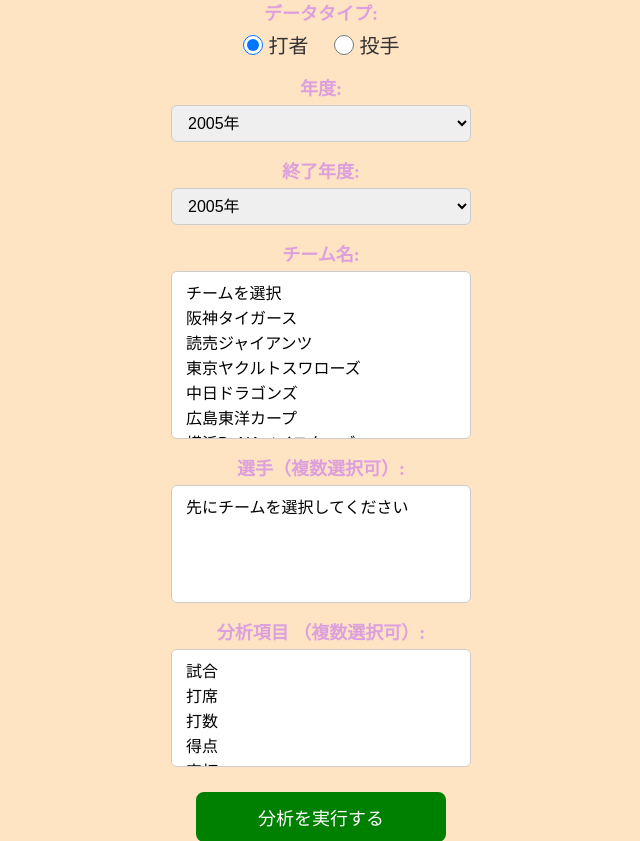
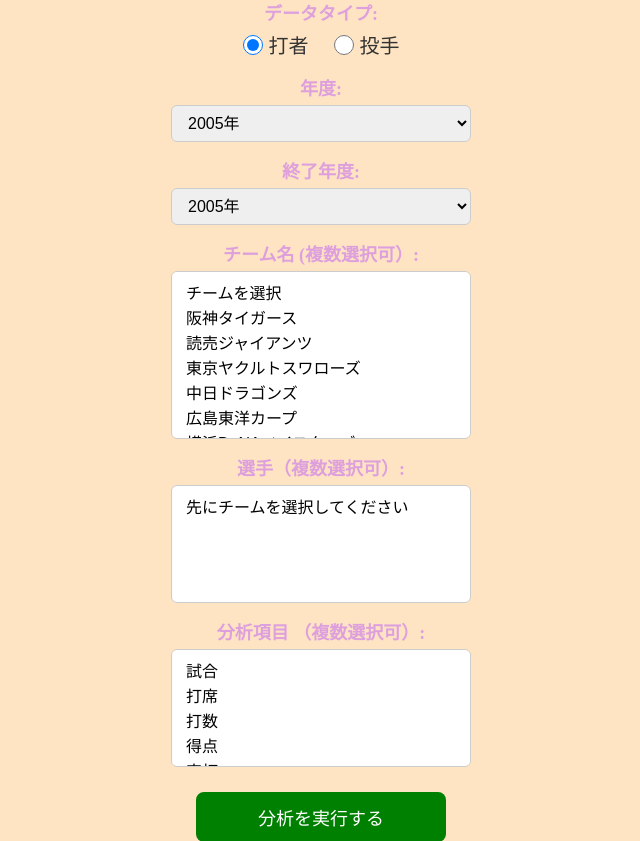
Before and after one commit to kanatojiateng-rgb/render-professional-Baseball-Analysis, a Flask app: page / in a window 1280 px wide. Shown: the part 254-1095 px from the top of the page, without its empty margins (319-959 px from the left). Run offline with Flask 3, Linux system fonts and the light colour scheme.

Commit message:
Restore index.html with original content

```diff
--- a/templates/index.html
+++ b/templates/index.html
@@ -72,7 +72,7 @@
         </select>
       </p>
 
-      <p class="label-title">チーム名:
+      <p class="label-title">チーム名 (複数選択可）:
         <select id="teamSelector1" name="team_ids" multiple size="6">
           <option value="">チームを選択</option>
           <option value="hanshin">阪神タイガース</option>
```
